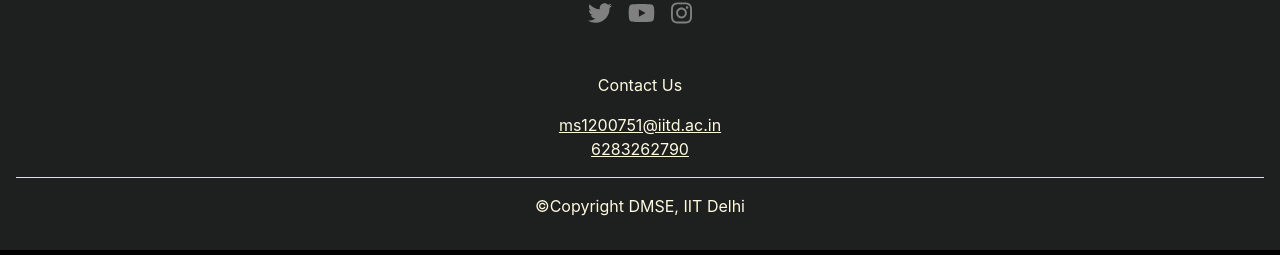
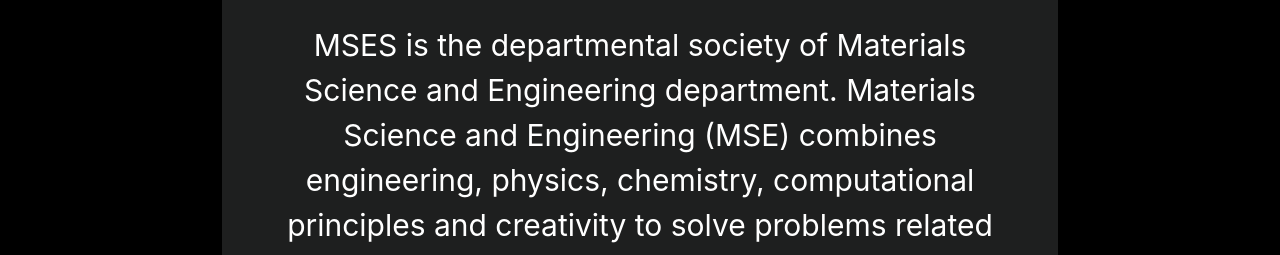
Before and after one commit to sunaina2863/symposium, a React (Create React App) app: page / in a window 1280 px wide. Shown: the part 471-726 px from the top of the page. Built offline with nearby package versions, Linux system fonts and the light colour scheme.

Commit message:
added about us

```diff
--- /dev/null
+++ b/src/Home/about_us.css
@@ -0,0 +1,8 @@
+.body-text{
+    background-color:#1E1F1F;
+}
+
+p{
+    font-size: 30px;
+    text-align: center;
+}
--- a/src/Home/about_us.js
+++ b/src/Home/about_us.js
@@ -1,8 +1,24 @@
 import React from "react";
+import "./about_us.css";
 
 const AboutUs = () => {
     return (
         <>
+            <div class='container py-5 px-5'>
+                <div class="container body-text px-5 py-5" style=
+                    {{width: "80%",
+                    backgroundcolor:"gray",}}
+                >
+                    <p style=
+                        {{color: "white",
+                        fontsize:"100px",}}
+                    >
+                            MSES is the departmental society of Materials Science and Engineering department. Materials Science and Engineering (MSE) combines engineering, physics, chemistry, computational principles and creativity to solve problems related to biotechnology, manufacturing, information technology, nano materials and electronics. In light of this interdisciplinary tradition, most MSES events are open to all departments. Others like a visit to Qutub Minar or Materials and Art highlight our creative side, and that of materials science in general.
+                    </p>
+                </div>
+
+
+            </div>
         </>
     )
 };
```
Also changed, not shown: 1 other file (tests, documents, lock files or other folders).
